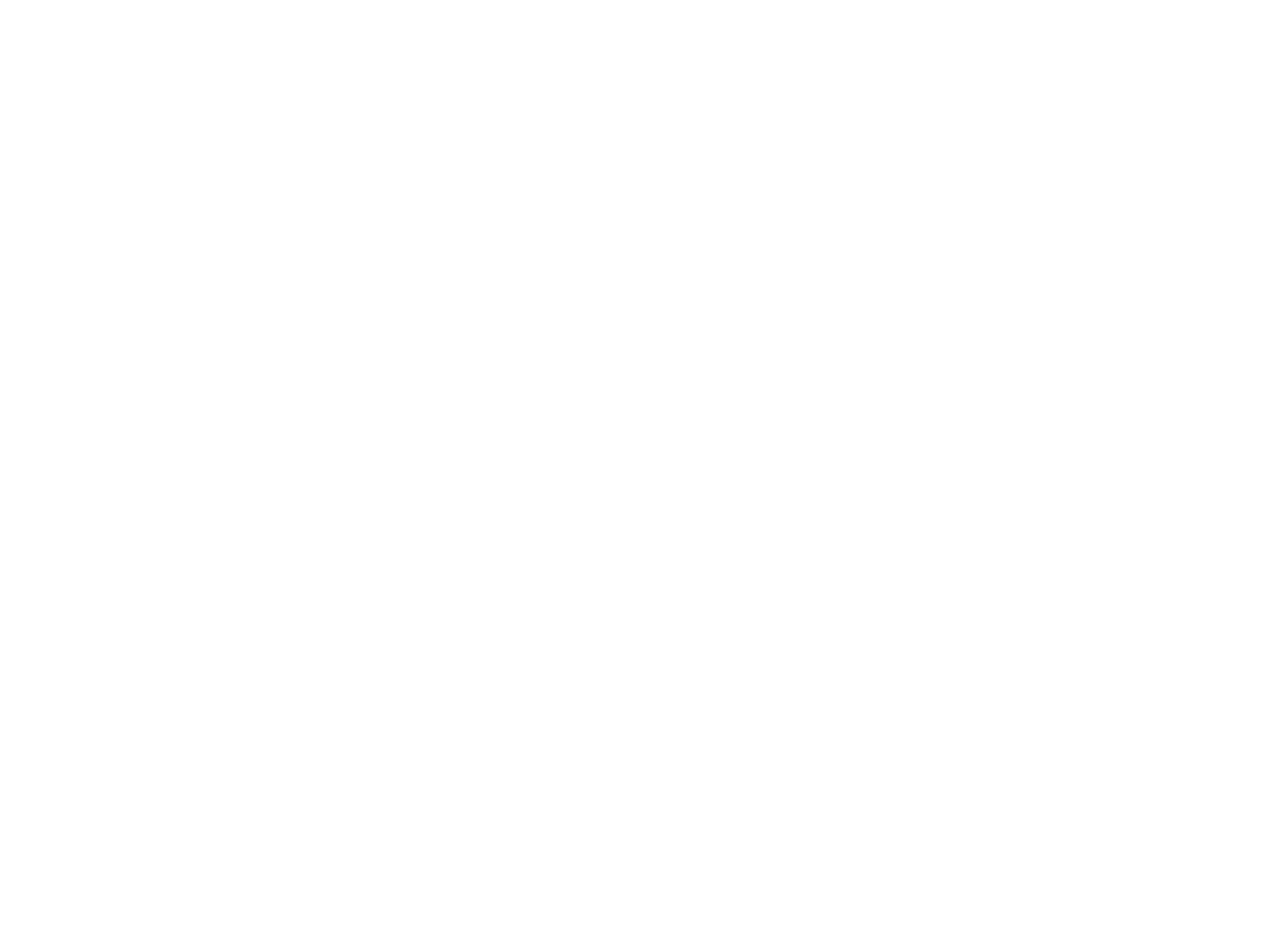
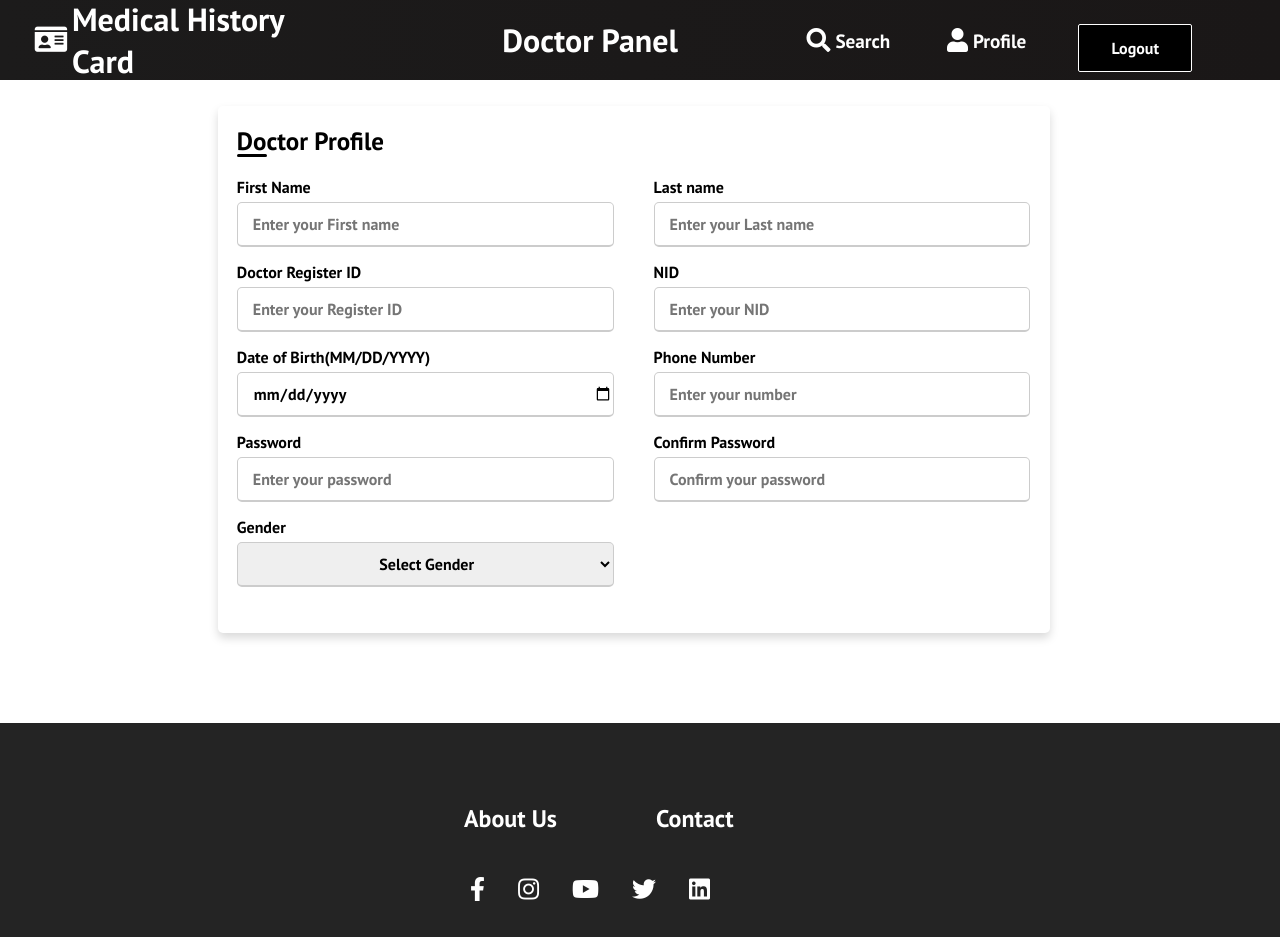
Before and after one commit to zidbhuiyan/Health-History-Card-With_Backend, a React (Create React App) app: page /doctor_profile in a window 1280 px wide. Before the commit this address had no page. Before the commit the page ends 800 px from the top, so only its background shows below. Built offline with nearby package versions, Linux system fonts and the light colour scheme.

Commit message:
May Update

```diff
--- a/src/App.js
+++ b/src/App.js
@@ -18,6 +18,7 @@ import Doctor_Home from './components/pages/Doctor-pages/Doctor_Home';
 import About from './components/pages/About-pages/About';
 import Profile from './components/pages/Profile-pages/Profile';
 import Print_card from './components/pages/Print-card/print_card';
+import Doctor_Profile from './components/pages/Doctor-pages/Doctor_Profile';
 
 
 function App() {
@@ -42,6 +43,9 @@ function App() {
         <Route path='/Register_form_report_staff' element={<Registration_Form_Report_Staff/>}/>
 
         <Route path='/doctor_home' element={<Doctor_Home/>}/>
+        <Route path='/doctor_profile' element={<Doctor_Profile/>}/>
+
+
         <Route path='/profile' element={<Profile/>}/>
         <Route path='/print_card' element={<Print_card/>}/>
         </Routes>
--- a/src/components/SearchBar.js
+++ b/src/components/SearchBar.js
@@ -11,7 +11,7 @@ function SearchBar(props) {
                   <div>
                     <input className='searchinput'
                       type="text"
-                      placeholder="Search Birth Id of patient"
+                      placeholder="Search Health Id of patient"
 
                       required
                     />
--- a/src/components/pages/Contact-pages/Contact.css
+++ b/src/components/pages/Contact-pages/Contact.css
@@ -1,12 +1,6 @@
 .bgc {
-  background: rgb(185, 186, 184);
-  background: linear-gradient(
-    0deg,
-    rgba(185, 186, 184, 1) 0%,
-    rgba(19, 28, 39, 1) 0%,
-    rgba(181, 177, 174, 1) 100%,
-    rgba(29, 28, 27, 1) 100%
-  );
+  background: url(https://encrypted-tbn0.gstatic.com/images?q=tbn:ANd9GcQ2CW1iMEC8lYrjC1o_B4mtLBVrubT8zminqQ&usqp=CAU)
+    no-repeat;
   background-size: cover;
   min-height: 90vh;
   width: 100%;
--- a/src/components/pages/Doctor-pages/Doctor_Navbar.js
+++ b/src/components/pages/Doctor-pages/Doctor_Navbar.js
@@ -28,7 +28,7 @@ function Doctor_Navbar(props) {
     <>
       <nav className='navbar'>
         <div className='navbar-container'>
-          <Link to='/' className='navbar-logo' onClick={closeMobileMenu}>
+          <Link to='/doctor_home' className='navbar-logo' onClick={closeMobileMenu}>
 
           <i class="fa fa-id-card" aria-hidden="true"></i>
             Medical History Card
@@ -45,7 +45,7 @@ function Doctor_Navbar(props) {
           </div>
           <li>
               <Link
-                to='/'
+                to='/doctor_home'
                 className='nav-links'
                 onClick={closeMobileMenu}
               >
@@ -56,7 +56,7 @@ function Doctor_Navbar(props) {
 
             <li>
               <Link
-                to='/'
+                to='/doctor_profile'
                 className='nav-links'
                 onClick={closeMobileMenu}
               >
--- /dev/null
+++ b/src/components/pages/Doctor-pages/Doctor_Profile.js
@@ -0,0 +1,68 @@
+import React from 'react';
+import '../../../App.css';
+import Footer from '../../Footer';
+import Doctor_Navbar from './Doctor_Navbar';
+
+function Doctor_Profile(props) {
+    return (
+      <>
+        <Doctor_Navbar/>
+
+<div class="container">
+
+    <div class="title">Doctor Profile</div>
+    <div class="content">
+    <form>
+        <div class="user-details">
+          <div class="input-box">
+            <span class="details">First Name</span>
+            <input type="text" placeholder="Enter your First name" required/>
+          </div>
+          <div class="input-box">
+            <span class="details">Last name</span>
+            <input type="text" placeholder="Enter your Last name" required/>
+          </div>
+          <div class="input-box">
+            <span class="details">Doctor Register ID</span>
+            <input type="text" placeholder="Enter your Register ID" required/>
+          </div>
+          <div class="input-box">
+            <span class="details">NID</span>
+            <input type="text" placeholder="Enter your NID" required/>
+          </div>
+          <div class="input-box">
+            <span class="details">Date of Birth(MM/DD/YYYY)</span>
+            <input type="date" placeholder="Enter your Date of Birth" required/>
+          </div>
+          <div class="input-box">
+            <span class="details">Phone Number</span>
+            <input type="text" placeholder="Enter your number" required/>
+          </div>
+          <div class="input-box">
+            <span class="details">Password</span>
+            <input type="text" placeholder="Enter your password" required/>
+          </div>
+          <div class="input-box">
+            <span class="details">Confirm Password</span>
+            <input type="text" placeholder="Confirm your password" required/>
+          </div>
+          <div class="input-box">
+            <span class="details">Gender</span>
+            <select name="gender">
+            <option value="" disabled selected>Select Gender</option>
+	          <option value="male">Male</option>
+	          <option value="female">Female</option>
+          	<option value="other">Prefer not to say</option>
+            </select>
+          </div>
+        </div>
+      </form>
+    </div>
+  </div>
+
+        <Footer/>
+      </>
+    );
+  }
+
+  export default Doctor_Profile;
--- a/src/components/pages/Print-card/print_card.css
+++ b/src/components/pages/Print-card/print_card.css
@@ -1,3 +1,17 @@
+.bgpc {
+    background: rgb(19, 28, 39);
+    background: linear-gradient(
+      0deg,
+      rgba(185, 186, 184, 1) 0%,
+      rgba(19, 28, 39, 1) 0%,
+      rgba(181, 177, 174, 1) 100%,
+      rgba(29, 28, 27, 1) 100%
+    );
+    background-size: cover;
+    min-height: 90vh;
+    width: 100%;
+  }
+
 .card_container {
     height: 50vh;
     width: 100%;
@@ -140,7 +154,29 @@
     border-radius: 10px;
     background-color: black;
     margin-top: 50px;
+    position: relative;
+    border-radius: 10px;
 
+}
+
+.qr_image{
+    height: 30%;
+    width: 100%;
+    background-color: black;
+    position: relative;
+    z-index: 5;
+    border-top-left-radius: 15px;
+    border-top-right-radius: 15px;
+}
+
+.qr_image img{
+    height: 90px;
+    width: 90px;
+    background-color: #e6ebe0;
+    border-radius: 5px;
+    position: absolute;
+    top: 15px;
+    left: 70%;
 }
 
 .Details {
--- a/src/components/pages/Print-card/print_card.js
+++ b/src/components/pages/Print-card/print_card.js
@@ -13,6 +13,7 @@ const Print_card = () => {
 
     return (
       <>
+      <div class ="bgpc">
         <Navbar
         NavPage='profile'/>
 
@@ -45,7 +46,11 @@ const Print_card = () => {
             </div>
             <div class="back">
                 <h1 class="Details">Information</h1>
+
                 <div class="details-info">
+                <div class="qr_image">
+                        <img src="https://www.investopedia.com/thmb/ZG1jKEKttKbiHi0EkM8yJCJp6TU=/1148x1148/filters:no_upscale():max_bytes(150000):strip_icc()/qr-code-bc94057f452f4806af70fd34540f72ad.png" alt='Photo'/>
+                    </div>
                         <p class="left">Email:</p>
                         <p class="left_desi">email@email.com</p>
                         <p class="left">Blood Group:</p>
@@ -64,7 +69,7 @@ const Print_card = () => {
 
   </div>
 </div>
-
+</div>
         <Footer/>
       </>
     );
--- /dev/null
+++ b/src/components/pages/Profile-pages/Profile.css
@@ -0,0 +1,13 @@
+.bgpc {
+    background: rgb(19, 28, 39);
+    background: linear-gradient(
+      0deg,
+      rgba(185, 186, 184, 1) 0%,
+      rgba(19, 28, 39, 1) 0%,
+      rgba(181, 177, 174, 1) 100%,
+      rgba(29, 28, 27, 1) 100%
+    );
+    background-size: cover;
+    min-height: 90vh;
+    width: 100%;
+  }
--- a/src/components/pages/Profile-pages/Profile.js
+++ b/src/components/pages/Profile-pages/Profile.js
@@ -1,5 +1,6 @@
 import React from 'react';
 import '../../../App.css';
+import './Profile.css'
 import Footer from '../../Footer';
 import Info_Navbar from '../../Info_Navbar';
 import Navbar from '../../Navbar';
@@ -7,6 +8,7 @@ import Navbar from '../../Navbar';
 function Profile(props) {
     return (
       <>
+       <div class ="bgpc">
         <Navbar
         NavPage='profile'/>
 
@@ -59,7 +61,9 @@ function Profile(props) {
     </div>
   </div>
 
+
         <Footer/>
+        </div>
       </>
     );
   }
```
Also changed, not shown: public/images/samiha.jpg, src/components/pages/Contact-pages/Contact.js (line endings or trailing spaces).
